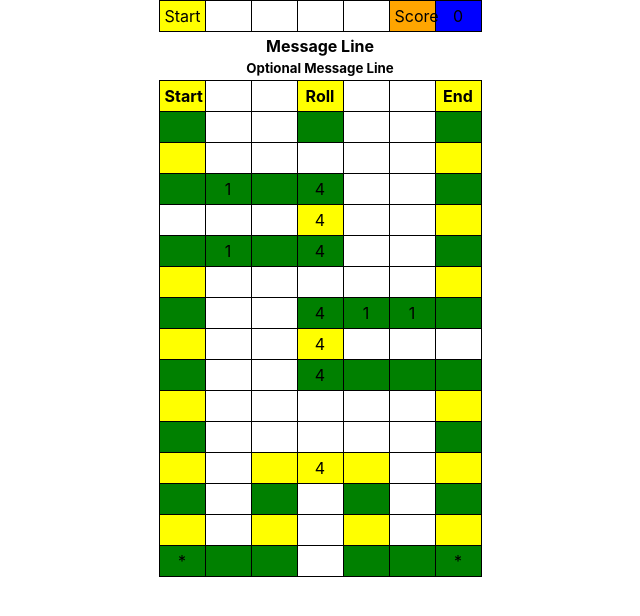
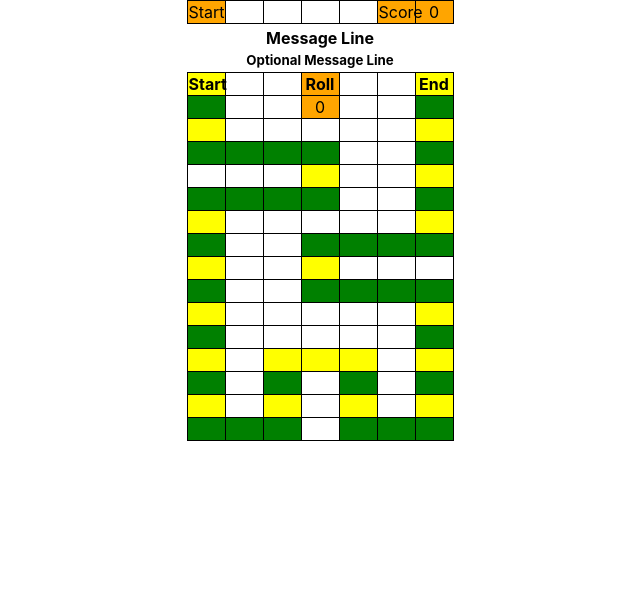
Before and after one commit to kbrownc/project-game01, a React (Create React App) app: page / in a window 1280 px wide. Shown: the top 616 px of the page, without its empty margins (320-960 px from the left). Built offline with nearby package versions, Linux system fonts and the light colour scheme.

Commit message:
Roll button fully functionaloty

```diff
--- a/src/components/board.jsx
+++ b/src/components/board.jsx
@@ -1,44 +1,56 @@
 import React, { Component } from 'react';
 
 class Board extends Component {
+	constructor() {
+		super()
+		this.state = {
+			rollNum: 0
+		}
+	}
+	rollDice() {
+		this.setState({
+			rollNum: this.getRandonNumber(1,6)
+		})
+	}
+
 	render() {
 	  return (
 	  	<table className="center">
 	  	<tbody>
 			<tr><th>Start</th><th className="cellNot"></th><th className="cellNot"></th>
-				<th onClick={() => this.getRandonNumber(1,6)}>Roll</th>
+				<th className = "cellNot4" onClick={() => this.rollDice()}>Roll</th>
 				<th className="cellNot"></th><th className="cellNot"></th><th>End</th></tr>
 			<tr><td></td><td className="cellNot">1</td><td className="cellNot"></td>
-				<td id="rollNo">{this.getRandom}</td><td className="cellNot"></td><td className="cellNot"></td><td></td></tr>
+				<td id="rollNo">{this.state.rollNum}</td><td className="cellNot"></td><td className="cellNot"></td><td></td></tr>
 			<tr><td></td><td className="cellNot">1</td><td className="cellNot"></td>
 				<td className="cellNot">4</td><td className="cellNot"></td><td className="cellNot"></td><td></td></tr>
-			<tr><td></td><td className="cellNot3">1</td><td className="cellNot3"></td>
-				<td className="cellNot3">4</td><td className="cellNot"></td><td className="cellNot"></td><td></td></tr>
+			<tr><td></td><td className="cellNot3"></td><td className="cellNot3"></td>
+				<td className="cellNot3"></td><td className="cellNot">4</td><td className="cellNot"></td><td></td></tr>
 			<tr><td className="cellNot3a">9</td><td className="cellNot">1</td><td className="cellNot"></td>
-				<td className="cellNot3">4</td><td className="cellNot"></td><td className="cellNot"></td><td></td></tr>
-			<tr><td></td><td className="cellNot3">1</td><td className="cellNot3"></td>
-				<td className="cellNot3">4</td><td className="cellNot"></td><td className="cellNot"></td><td></td></tr>
+				<td className="cellNot3"></td><td className="cellNot">4</td><td className="cellNot"></td><td></td></tr>
+			<tr><td></td><td className="cellNot3"></td><td className="cellNot3"></td>
+				<td className="cellNot3"></td><td className="cellNot">4</td><td className="cellNot"></td><td></td></tr>
 			<tr><td></td><td className="cellNot">1</td><td className="cellNot"></td>
-				<td className="cellNot">4</td><td className="cellNot"></td><td className="cellNot"></td><td></td></tr>
+				<td className="cellNot"></td><td className="cellNot"></td><td className="cellNot"></td><td></td></tr>
 			<tr><td></td><td className="cellNot">1</td><td className="cellNot"></td>
-				<td className="cellNot1">4</td><td className="cellNot1">1</td><td className="cellNot1">1</td><td></td></tr>
+				<td className="cellNot1"></td><td className="cellNot1"></td><td className="cellNot1"></td><td></td></tr>
 			<tr><td></td><td className="cellNot">1</td><td className="cellNot"></td>
-				<td className="cellNot1">4</td><td className="cellNot"></td><td className="cellNot">
+				<td className="cellNot1"></td><td className="cellNot"></td><td className="cellNot">
 				</td><td className="cellNot1a">9</td></tr>
 			<tr><td></td><td className="cellNot">1</td><td className="cellNot"></td>
-				<td className="cellNot1">4</td><td className="cellNot1"></td><td className="cellNot1"></td><td></td></tr>
+				<td className="cellNot1"></td><td className="cellNot1"></td><td className="cellNot1"></td><td></td></tr>
 			<tr><td></td><td className="cellNot">1</td><td className="cellNot"></td>
-				<td className="cellNot">4</td><td className="cellNot"></td><td className="cellNot"></td><td></td></tr>
+				<td className="cellNot"></td><td className="cellNot"></td><td className="cellNot"></td><td></td></tr>
 			<tr><td></td><td className="cellNot">1</td><td className="cellNot"></td>
 				<td className="cellNot">4</td><td className="cellNot"></td><td className="cellNot"></td><td></td></tr>
 			<tr><td></td><td className="cellNot">1</td><td className="cellNot2"></td>
-				<td className="cellNot2">4</td><td className="cellNot2"></td><td className="cellNot"></td><td></td></tr>
+				<td className="cellNot2"></td><td className="cellNot2"></td><td className="cellNot"></td><td></td></tr>
 			<tr><td></td><td className="cellNot">1</td><td className="cellNot2"></td>
 				<td className="cellNot"></td><td className="cellNot2"></td><td className="cellNot"></td><td></td></tr>
 			<tr><td></td><td className="cellNot">1</td><td className="cellNot2"></td>
 				<td className="cellNot"></td><td className="cellNot2"></td><td className="cellNot"></td><td></td></tr>
-			<tr><td>*</td><td></td><td></td><td className="cellNot2a">9</td><td></td>
-				<td></td><td>*</td></tr>
+			<tr><td></td><td></td><td></td><td className="cellNot2a">9</td><td></td>
+				<td></td><td></td></tr>
 		</tbody>
 		</table>
 	  );
--- a/src/components/nav.jsx
+++ b/src/components/nav.jsx
@@ -6,7 +6,7 @@ const Nav = () => {
 		<div>
 		<table className="center">
 		<tbody>
-			<tr><td>Start</td><td className="cellNot"></td><td className="cellNot"></td>
+			<tr><td className = "cellNot4">Start</td><td className="cellNot"></td><td className="cellNot"></td>
 				<td className="cellNot"></td><td className="cellNot">
 				</td><td className="score">Score</td><td id="scoreNo" className="score">0</td></tr>
 		</tbody>
--- a/src/game01.css
+++ b/src/game01.css
@@ -21,7 +21,7 @@ table, th, td {
 	width:35px;
 }
 th, td {
-	padding: 5px;
+	padding: 1px;
 }
 tr:nth-child(even) {
 	background-color: green;
@@ -41,6 +41,9 @@ tr:nth-child(odd) {
 .cellNot3 {
 	visibility: visible;
 }
+.cellNot4 {
+	background-color: orange;
+}
 .cellNot1a {
 	visibility: hidden;
 }
@@ -52,12 +55,13 @@ tr:nth-child(odd) {
 }
 #rollNo {
 	visibility: visible;
+	background-color: orange;
 }
 .score {
 	background-color: orange;
 }
 #scoreNo {
-	background-color: blue;
+	background-color: orange;
 }
 .center {
   margin-left: auto;
```
Also changed, not shown: 1 other file (tests, documents, lock files or other folders).
